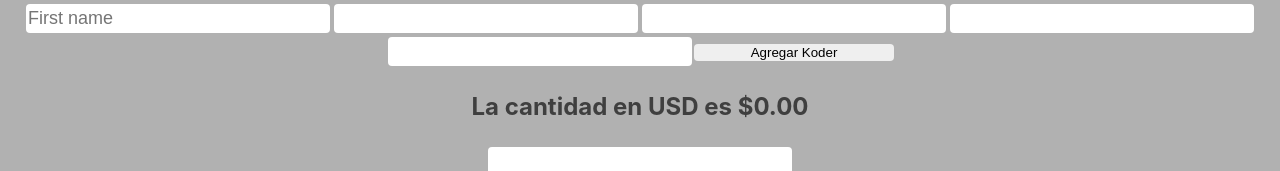
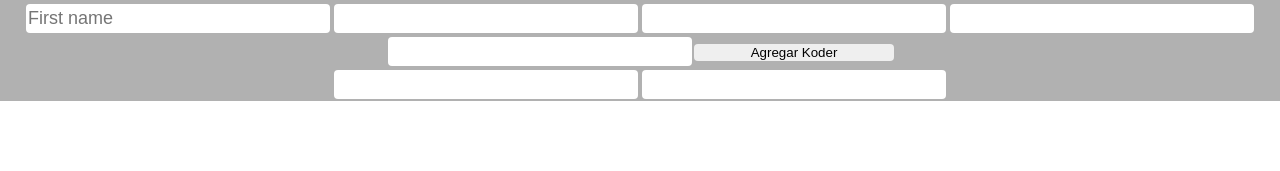
Before and after one commit to DavidMoranchel/18g, a React (Create React App) app: page / in a window 1280 px wide. Shown: the part 305-476 px from the top of the page. Built offline with nearby package versions, Linux system fonts and the light colour scheme.

Commit message:
actividad: conversor de divisas con estado multiple

```diff
--- a/src/App.js
+++ b/src/App.js
@@ -10,7 +10,8 @@ function App() {
   const [age, setAge] = useState("");
   const [gender, setGender] = useState("");
   const [photoURL, setPhotoURL] = useState("");
-  const [amount, setAmount] = useState(null);
+  const [amountMXN, setAmountMXN] = useState(null);
+  const [amountUSD, setAmountUSD] = useState(null);
 
   const [koders, setKoders] = useState([
     {
@@ -68,12 +69,16 @@ function App() {
     setPhotoURL("");
   };
 
-  console.log(koders, "KODERS");
-
-  const USD = 20.16;
-  const handleChangeAmount = ({ target: { value } }) => {
-    const newAmount = Number(value);
-    setAmount(newAmount);
+  const handleChangeAmount = ({ target: { value } }, from) => {
+    const USD = 20.16;
+    // from = USD o MXN
+    if (from === "USD") {
+      setAmountMXN(value * USD);
+      setAmountUSD(value);
+    } else {
+      setAmountMXN(value);
+      setAmountUSD(value / USD);
+    }
   };
 
   return (
@@ -104,10 +109,16 @@ function App() {
       </form>
 
       <div>
-        <p className="title">
-          La cantidad en USD es ${!amount ? "0.00" : (amount / USD).toFixed(2)}
-        </p>
-        <input type="number" value={amount} onChange={handleChangeAmount} />
+        <input
+          type="number"
+          value={amountMXN}
+          onChange={(e) => handleChangeAmount(e, "MXN")}
+        />
+        <input
+          type="number"
+          value={amountUSD}
+          onChange={(e) => handleChangeAmount(e, "USD")}
+        />
       </div>
     </div>
   );
```
